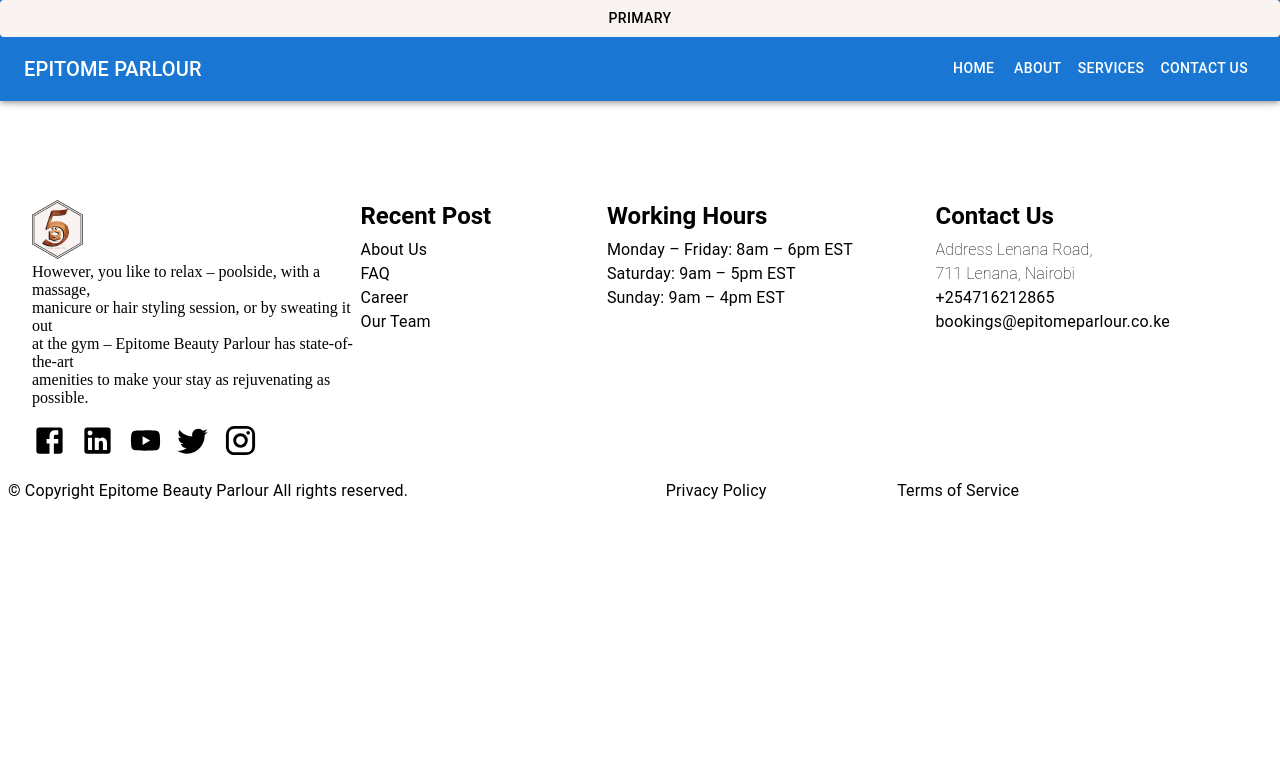
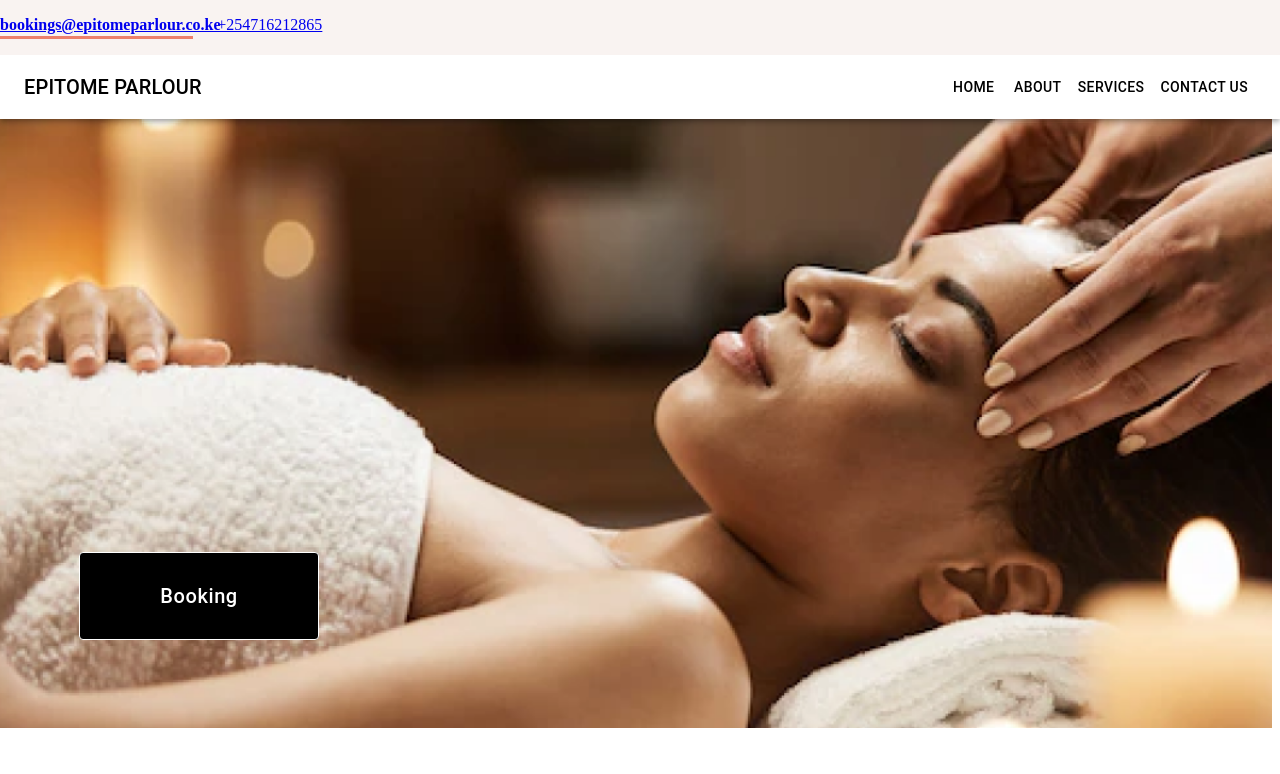
Before and after one commit to BlackHawk0/eptome-parlor-front, a React (Create React App) app: page / in a window 1280 px wide. Shown: the top 774 px of the page. Built offline with nearby package versions, Linux system fonts and the light colour scheme.

Commit message:
fixed navbar and home image

```diff
--- a/src/components/Footer.js
+++ b/src/components/Footer.js
@@ -17,7 +17,7 @@ import { styled } from "@mui/material/styles";
 import FooterLogo from '../assets/13.png'
 
 
-const StyledFooterLink = styled(Link)({
+export const StyledFooterLink = styled(Link)({
     color: "#000000",
     fontSize: "1rem",
     textDecoration: "none",
@@ -25,13 +25,11 @@ const StyledFooterLink = styled(Link)({
       fontWeight: "bold",
       paddingBottom: "0.15rem",
       borderBottom: "3px solid #ED806B",
-    //   color: "#009966",
     },
     "&:focus": {
       fontWeight: "bold",
       paddingBottom: "0.15rem",
       borderBottom: "3px solid #ED806B",
-    //   color: "#009966",
     },
   });
   const StyledFooterLinkNoBold = styled(Link)({
--- a/src/components/Navbar.js
+++ b/src/components/Navbar.js
@@ -12,6 +12,8 @@ import MenuIcon from '@mui/icons-material/Menu';
 import Toolbar from '@mui/material/Toolbar';
 import Typography from '@mui/material/Typography';
 import Button from '@mui/material/Button';
+import Grid from '@mui/material/Grid';
+
 
 const drawerWidth = 240;
 const navItems = ['Home', 'About', 'Services', 'Contact Us'];
@@ -26,7 +28,7 @@ export default function DrawerAppBar(props) {
 
   const drawer = (
 
-    <Box onClick={handleDrawerToggle} sx={{ textAlign: 'center' }}>
+    <Box onClick={handleDrawerToggle} sx={{ textAlign: 'center'}}>
       <Typography variant="h6" sx={{ my: 2 }}>
         EPITOME PARLOUR
       </Typography>
@@ -48,29 +50,52 @@ export default function DrawerAppBar(props) {
   return (
     <Box sx={{ display: 'flex' }}>
 
-      <AppBar component="nav">
-      <Button sx={{color: 'black', backgroundColor: '#F9F3F1'}}>Primary</Button>
+      <AppBar component="nav" sx = {{backgroundColor: '#fff'}}>
+      <Grid container spacing={3}sx={{color: 'black', backgroundColor: '#F9F3F1', pt : "1rem", pb : "1rem"}}>
+        <Grid item xs={2} sx={{color: "#000000",
+        fontSize: "1rem",
+        textDecoration: "none",
+        "&:hover": {
+          fontWeight: "bold",
+          paddingBottom: "0.15rem",
+          borderBottom: "3px solid #ED806B",
+        },
+          "&:focus": {
+            fontWeight: "bold",
+            paddingBottom: "0.15rem",
+            borderBottom: "3px solid #ED806B",
+          },}}
+         >
+          <a href="mailto: bookings@epitomeparlour.co.ke" sx={{color: "#000000"}}>bookings@epitomeparlour.co.ke</a>
+        </Grid>
+        <Grid item xs={7} >
+        <a variant="body2" href="tel: +254716212865" sx={{color: "#000000"}}>
+                  +254716212865
+        </a>
+        </Grid>
+        </Grid>
+
 
         <Toolbar>
           <IconButton
-            color="inherit"
+            // color="inherit"
             aria-label="open drawer"
             edge="start"
             onClick={handleDrawerToggle}
-            sx={{ mr: 2, display: { sm: 'none' } }}
+            sx={{ mr: 2, display: { sm: 'none' }}}
           >
             <MenuIcon />
           </IconButton>
           <Typography
             variant="h6"
             component="div"
-            sx={{ flexGrow: 1, display: { xs: 'none', sm: 'block' } }}
+            sx={{ flexGrow: 1, color: '#000000', display: { xs: 'none', sm: 'block' }, }}
           >
            EPITOME PARLOUR
           </Typography>
           <Box sx={{ display: { xs: 'none', sm: 'block' } }}>
             {navItems.map((item) => (
-              <Button key={item} sx={{ color: '#fff' }}>
+              <Button key={item} sx={{ color: '#000000' }}>
                 {item}
               </Button>
             ))}
--- a/src/pages/Home.js
+++ b/src/pages/Home.js
@@ -1,11 +1,71 @@
 import React from 'react'
+import {Grid, Typography, Box, Button} from '@mui/material'
 import Footer from '../components/Footer'
 import Navbar from './../components/Navbar'
+import heroine from './../assets/heroine.png'
 
 const Home = () => {
   return (
     <div>
         <Navbar />
+        <Grid
+        container sx={{
+        backgroundImage: `url(${heroine})`,
+        position: "relative",
+        pt: "50vh",
+        height: "80vh",
+        backgroundSize: 'cover',
+        backgroundRepeat: 'no-repeat',
+      }}
+      justify="space-between"
+      spacing={8}
+    >
+      <Grid
+        item
+        md={7}
+        sm={8}
+        display={{ xs: "none", sm: "block" }}
+        paddingTop={{ sm: "64px", xs: "0" }}
+        className="left"
+      >
+        <Grid
+          item
+          className="banner-img_container"
+          data-aos="fade-up"
+          data-aos-duration="3000"
+          flexDirection="column"
+          justify="center"
+          alignItems="center"
+          display="flex"
+          sx={{ pb: "3rem" }}
+        >
+
+          <Box
+            className="text-container"
+            width="80%"
+            display="flex"
+            flexDirection="column"
+            alignItems="flex-start"
+          >
+          <Button
+          sx = {{
+            boxShadow: 'none',
+            textTransform: 'none',
+            fontSize: 20,
+            padding: '18px 20px',
+            width: '15rem',
+            border: '1px solid',
+            lineHeight: 2.5,
+            backgroundColor: '#000000',
+            borderColor: '#ffffff',
+            color: '#ffffff',
+          }}
+          >Booking</Button>
+          </Box>
+        </Grid>
+    </Grid>
+      </Grid>
+
         <Footer />
 
     </div>
```
Also changed, not shown: src/assets/heroine.png (added).
